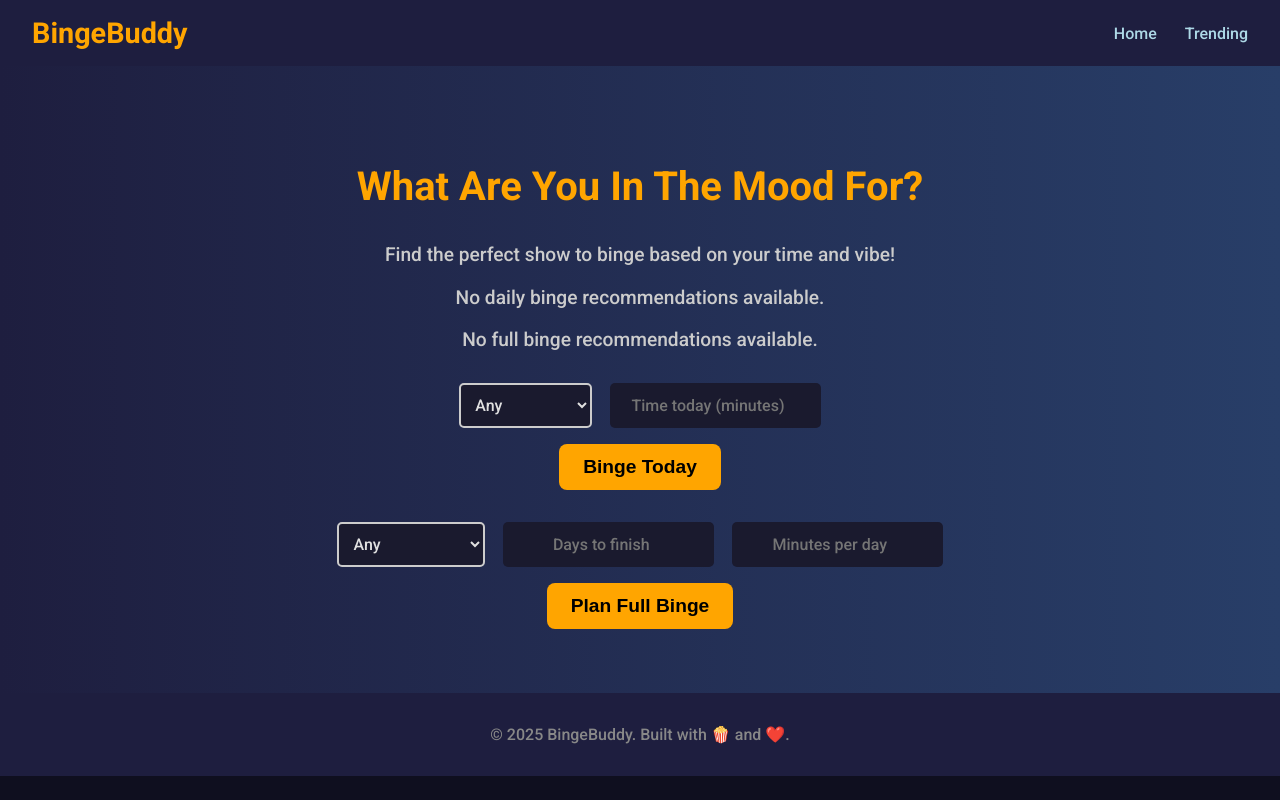
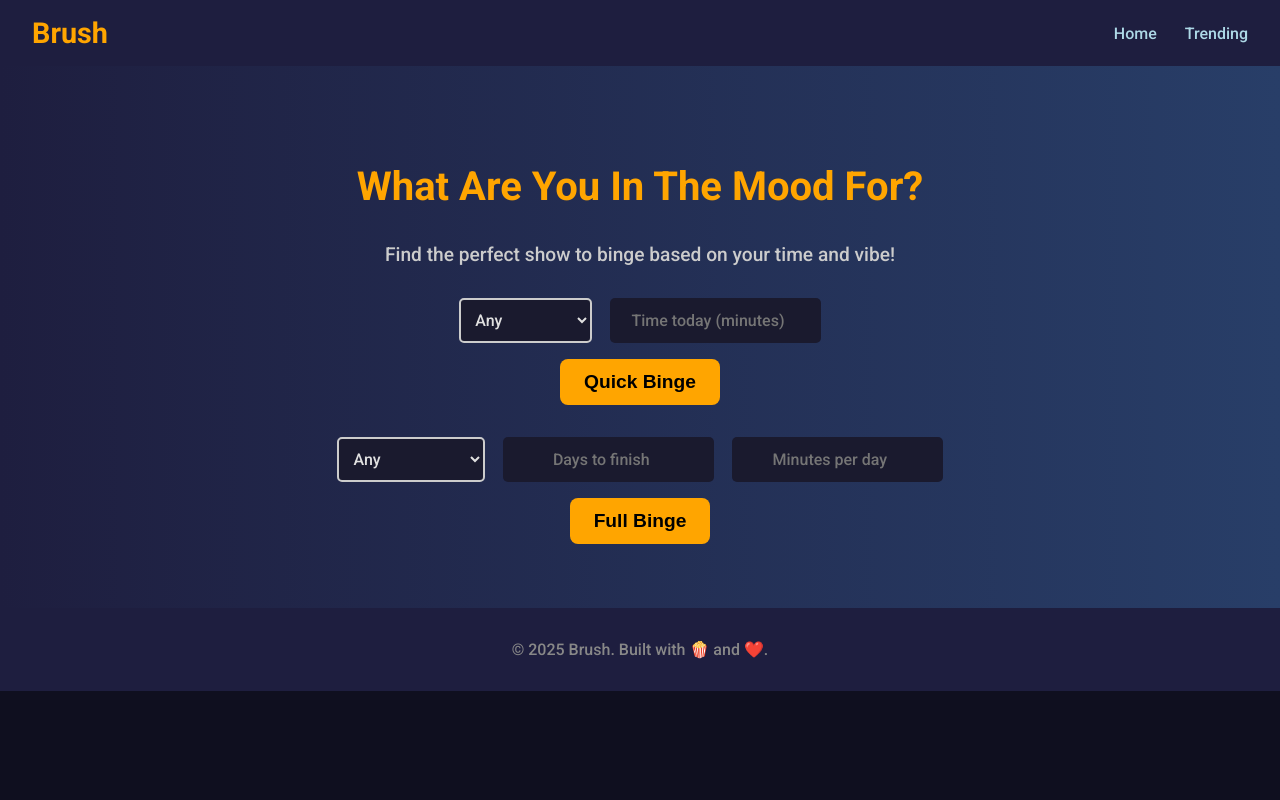
Before and after one commit to tobyzhan/brush, a Flask app: page / in a window 1280 px wide. Run offline with Flask 3, Linux system fonts and the light colour scheme; parts of the project's set-up code (start-up, migrations or seed data) failed here and were passed over.

Commit message:
Beautified frontend

```diff
--- a/brushapp/homepage.py
+++ b/brushapp/homepage.py
@@ -36,6 +36,7 @@ def homepage():
                 response = requests.get(url, params=params)
                 data = response.json()
                 daily_image_urls.append(data['items'][0]['link'])
+
         elif form_type == "full":
             days = int(request.form.get("days", 0))
             daily_minutes = int(request.form.get("daily_minutes", 0))
--- a/brushapp/recommender.py
+++ b/brushapp/recommender.py
@@ -53,6 +53,7 @@ def recommend_daily_binge(time_limit_minutes, genre=None):
             )
 
             recommendations.append({
+                "parentTconst": parent_tconst,
                 "title": episodes["seriesTitle"].iloc[0],
                 "episodes": num_episodes,
                 "total_time": total_time,
--- a/brushapp/templates/homepage.html
+++ b/brushapp/templates/homepage.html
@@ -3,13 +3,13 @@
 <head>
     <meta charset="UTF-8">
     <meta name="viewport" content="width=device-width, initial-scale=1.0">
-    <title>BingeBuddy</title>
+    <title>Brush</title>
     <link rel="stylesheet" href="{{ url_for('static', filename='style.css') }}">
     <link href="https://fonts.googleapis.com/css2?family=Roboto:wght@300;500;700&display=swap" rel="stylesheet">
 </head>
 <body>
     <header>
-        <div class="logo">BingeBuddy</div>
+        <div class="logo">Brush</div>
         <nav>
             <a href="#">Home</a>
             <a href="#">Trending</a>
@@ -26,6 +26,7 @@
             <h2>Today’s Binge Picks</h2>
             <div class="card-container">
             {% for rec, image_url in daily_recommendation_data %}
+            <a href="https://www.imdb.com/title/{{ rec.parentTconst }}" target="_blank" class="card-link">
                 <div class="card">
                     <img src="{{ image_url }}" alt="{{ rec.title }}">
                     <h3>{{ rec.title }}</h3>
@@ -43,11 +44,10 @@
                         {% endif %}
                     </p>
                 </div>
+            </a>
             {% endfor %}
             </div>
         </section>
-        {% else %}
-        <p>No daily binge recommendations available.</p>
         {% endif %}
 
         <!-- Full Completion Recommendations -->
@@ -56,6 +56,7 @@
             <h2>Full Binge Plan</h2>
             <div class="card-container">
                 {% for rec, image_url in full_recommendation_data %}
+                <a href="https://www.imdb.com/title/{{ rec.parentTconst }}" target="_blank" class="card-link">
                     <div class="card">
                         <img src="{{ image_url }}" alt="{{ rec.seriesTitle }}">
                         <h3>{{ rec.seriesTitle }}</h3>
@@ -74,11 +75,10 @@
                             {% endif %}
                         </p>
                     </div>
+                </a>
                 {% endfor %}
                 </div>
             </section>
-            {% else %}
-            <p>No full binge recommendations available.</p>
             {% endif %}
 
         <!-- Daily Binge Form -->
@@ -98,7 +98,7 @@
                 </select>
                 <input type="number" name="time_limit" placeholder="Time today (minutes)" min="5" required>
             </div>
-            <button type="submit">Binge Today</button>
+            <button type="submit">Quick Binge</button>
         </form>
 
         <!-- Full Completion Form -->
@@ -119,12 +119,12 @@
                 <input type="number" name="days" placeholder="Days to finish" min="1" required>
                 <input type="number" name="daily_minutes" placeholder="Minutes per day" min="5" required>
             </div>
-            <button type="submit">Plan Full Binge</button>
+            <button type="submit">Full Binge</button>
         </form>
     </section>
 
     <footer>
-        <p>© 2025 BingeBuddy. Built with 🍿 and ❤️.</p>
+        <p>© 2025 Brush. Built with 🍿 and ❤️.</p>
     </footer>
 </body>
 </html>
--- a/run.py
+++ /dev/null
@@ -1,6 +0,0 @@
-from brushapp import create_app
-
-app = create_app()
-
-if __name__ == "__main__":
-    app.run(debug=True, port=5001)  # Using port 5001
```
Also changed, not shown: brushapp/static/style.css (+19 -5 lines), 2 other files. Lines whose indentation alone changed are shown as unchanged.
